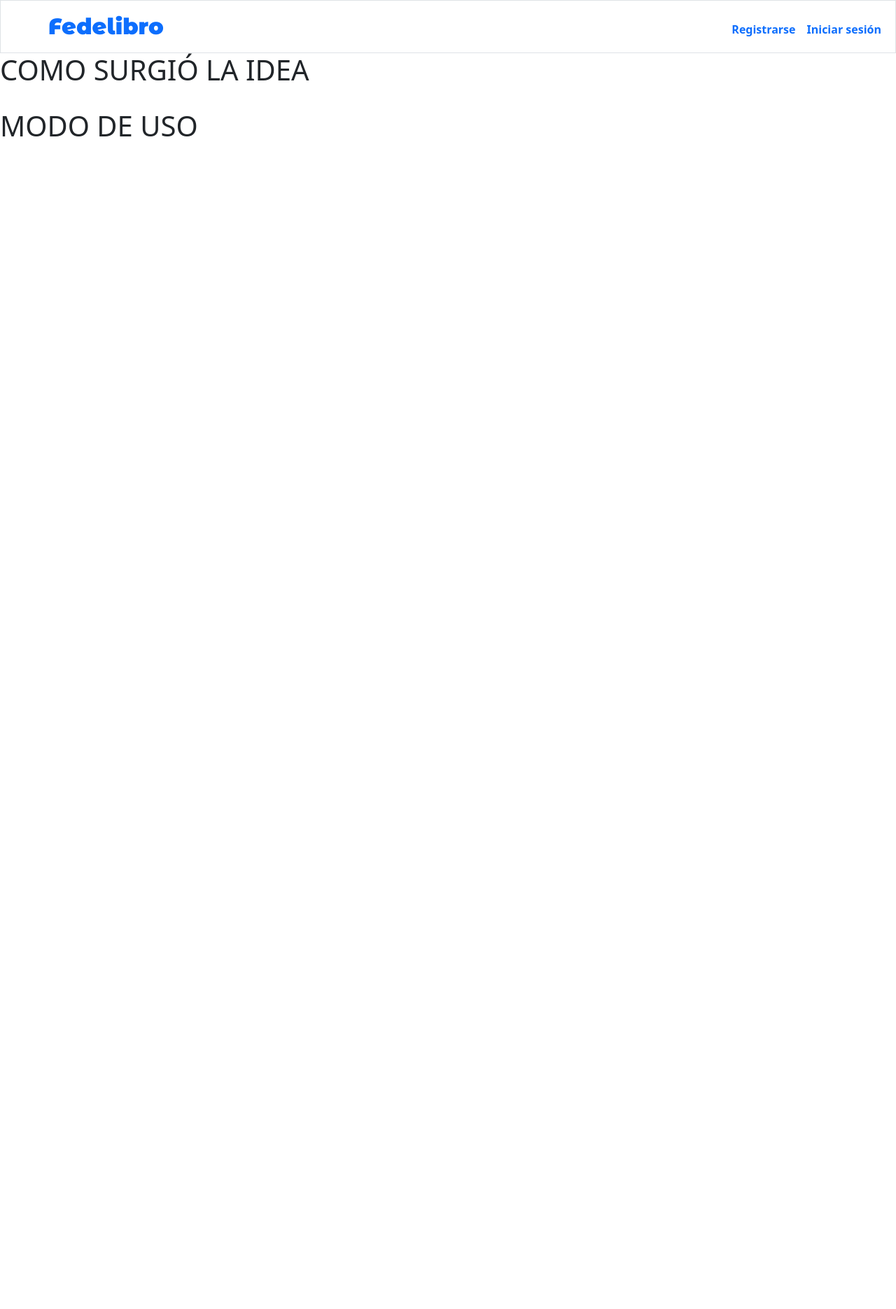
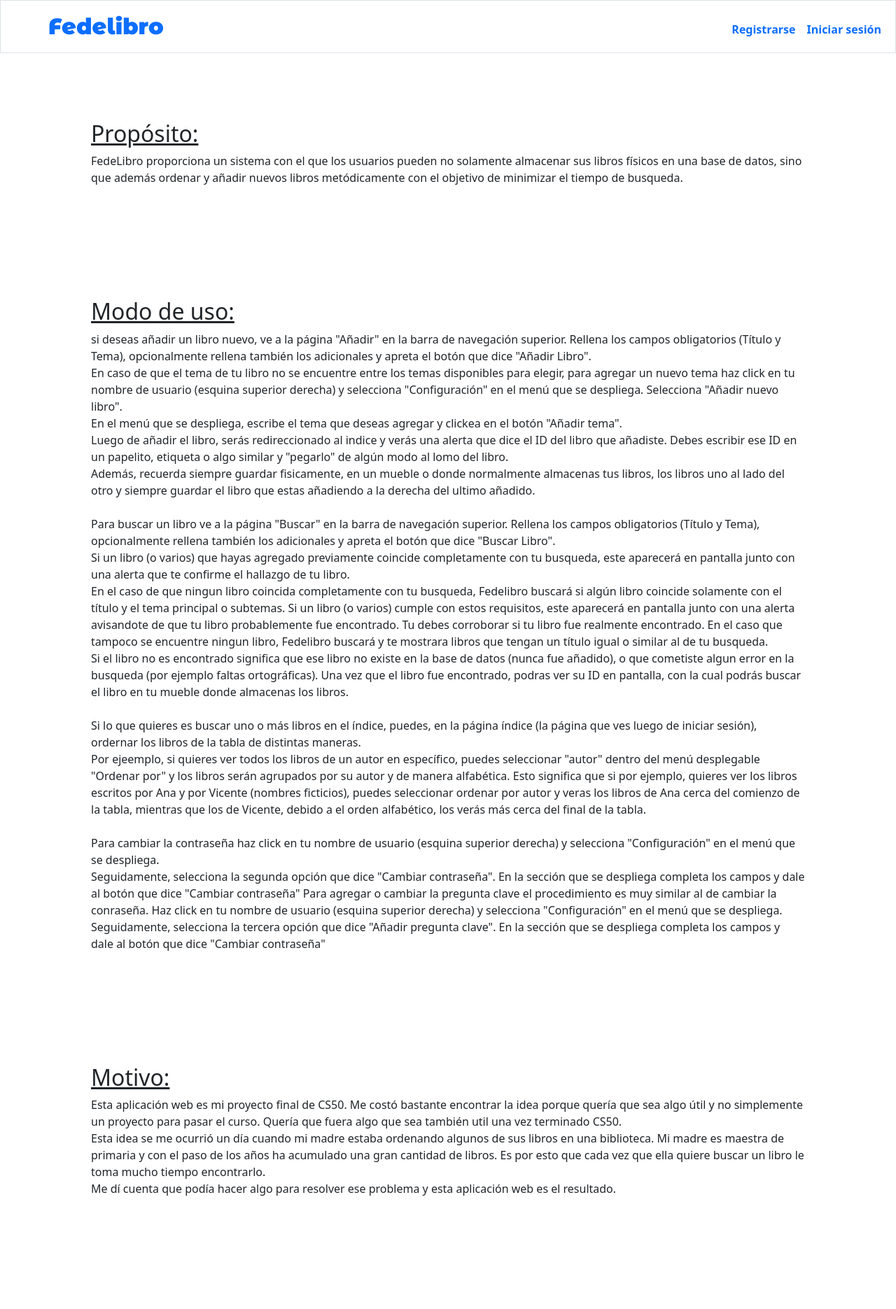
Before and after one commit to FedeLopez17/fedelibro, a Flask app: page /about in a window 1280 px wide. Shown: the whole page at 70% size. Before the commit the page ends 195 px from the top, so only its background shows below. Run offline with Flask 2, Linux system fonts and the light colour scheme; some libraries are stand-ins or nearby versions.

Commit message:
Added both styling and content for the about page

```diff
--- a/static/styles_about.css
+++ b/static/styles_about.css
@@ -0,0 +1,26 @@
+a.nav-link:visited {
+    color: white;
+    text-decoration: none;
+}
+
+a.nav-link:hover {
+    color: white;
+    text-decoration: underline;
+}
+
+a.nav-link:active {
+    color: white;
+    text-decoration: none;
+}
+
+a:hover {
+    color: white;
+    text-decoration: none;
+  }
+
+
+#navdiv{background-image:linear-gradient(121.84deg, #811e68 17.02%, #671d5f 50.23%, #4f2455 83.43%); }
+.navbar-brand{color:white}
+.nav-link{color:white}
+body{background-color:white; font-family: 'Raleway';}
+.title{display:inline; color:#4f2455}
--- a/templates/about.html
+++ b/templates/about.html
@@ -5,7 +5,7 @@
 {% endblock %}
 
 {% block stylesheet %}
-    <link href = "/static/styles_about.css" rel="stylesheet">
+    <link href = "/static/styles_favitest.css" rel="stylesheet">
 {% endblock %}
 
 {% block font %}
@@ -14,7 +14,65 @@
 
 
 {% block main %}
-<h1>COMO SURGIÓ LA IDEA</h1>
-<br>
-<h1>MODO DE USO</h1>
+<div class = "container p-5" id = "all">
+    <div class = "container py-5 mb-5">
+        <h2 class="title"><u>Propósito:</u></h2>
+        <p>
+        FedeLibro proporciona un sistema con el que los usuarios pueden no solamente almacenar
+        sus libros físicos en una base de datos, sino que además
+        ordenar y añadir nuevos libros metódicamente con el objetivo de minimizar el tiempo de busqueda.
+        </p>
+    </div>
+    <div class = "container py-5 mb-5">
+        <h2 class="title"><u>Modo de uso:</u></h2>
+        <p>
+        si deseas añadir un libro nuevo, ve a la página "Añadir" en la barra de navegación superior.
+        Rellena los campos obligatorios (Título y Tema), opcionalmente rellena también los adicionales y apreta el botón que dice "Añadir Libro".<br>
+        En caso de que el tema de tu libro no se encuentre entre los temas disponibles para elegir, para agregar un nuevo tema haz click
+        en tu nombre de usuario (esquina superior derecha) y selecciona "Configuración" en el menú que se despliega.
+        Selecciona "Añadir nuevo libro".<br>En el menú que se despliega, escribe el tema que deseas agregar y clickea en el botón "Añadir tema".<br>
+        Luego de añadir el libro, serás redireccionado al indice y verás una alerta que dice el ID del libro que añadiste.
+        Debes escribir ese ID en un papelito, etiqueta o algo similar y "pegarlo" de algún modo al lomo del libro.<br>
+        Además, recuerda siempre guardar fisicamente, en un mueble o donde normalmente almacenas tus libros, los libros uno al lado del otro
+        y siempre guardar el libro que estas añadiendo a la derecha del ultimo añadido.
+        <br><br>
+
+        Para buscar un libro ve a la página "Buscar" en la barra de navegación superior.
+        Rellena los campos obligatorios (Título y Tema), opcionalmente rellena también los adicionales y apreta el botón que dice "Buscar Libro".<br>
+        Si un libro (o varios) que hayas agregado previamente coincide completamente con tu busqueda, este aparecerá en pantalla junto con una alerta que te confirme el hallazgo de tu libro.<br>
+        En el caso de que ningun libro coincida completamente con tu busqueda, Fedelibro buscará si algún libro coincide solamente con el título y el tema principal o subtemas.
+        Si un libro (o varios) cumple con estos requisitos, este aparecerá en pantalla junto con una alerta avisandote de que tu libro probablemente fue encontrado.
+        Tu debes corroborar si tu libro fue realmente encontrado.
+        En el caso que tampoco se encuentre ningun libro, Fedelibro buscará y te mostrara libros que tengan un título igual o similar al de tu busqueda.<br>
+        Si el libro no es encontrado significa que ese libro no existe en la base de datos (nunca fue añadido), o que cometiste algun error en la busqueda (por ejemplo faltas ortográficas).
+        Una vez que el libro fue encontrado, podras ver su ID en pantalla, con la cual podrás buscar el libro en tu mueble donde almacenas los libros.
+        <br><br>
+
+        Si lo que quieres es buscar uno o más libros en el índice, puedes, en la página índice (la página que ves luego de iniciar sesión), ordernar los libros de la tabla de distintas maneras.<br>
+        Por ejeemplo, si quieres ver todos los libros de un autor en específico, puedes seleccionar "autor" dentro del menú desplegable "Ordenar por" y los libros serán agrupados por su autor y de manera alfabética.
+        Esto significa que si por ejemplo, quieres ver los libros escritos por Ana y por Vicente (nombres ficticios), puedes seleccionar ordenar por autor y veras los libros de Ana cerca del comienzo de la tabla,
+        mientras que los de Vicente, debido a el orden alfabético, los verás más cerca del final de la tabla.
+        <br><br>
+
+        Para cambiar la contraseña haz click en tu nombre de usuario (esquina superior derecha) y selecciona "Configuración" en el menú que se despliega.<br>
+        Seguidamente, selecciona la segunda opción que dice "Cambiar contraseña". En la sección que se despliega completa los campos y dale al botón que dice "Cambiar contraseña"
+
+        Para agregar o cambiar la pregunta clave el procedimiento es muy similar al de cambiar la conraseña. Haz click en tu nombre de usuario (esquina superior derecha)
+        y selecciona "Configuración" en el menú que se despliega.<br>
+        Seguidamente, selecciona la tercera opción que dice "Añadir pregunta clave". En la sección que se despliega completa los campos y dale al botón que dice "Cambiar contraseña"
+        </p>
+
+    </div>
+    <div class = "container py-5 my-5">
+        <h2 class ="title"><u>Motivo:</u></h2>
+        <p>
+        Esta aplicación web es mi proyecto final de CS50. Me costó bastante encontrar la idea porque quería que sea algo útil
+        y no simplemente un proyecto para pasar el curso. Quería que fuera algo que sea también util una vez terminado CS50.<br>
+        Esta idea se me ocurrió un día cuando mi madre estaba ordenando algunos de sus libros en una biblioteca.
+        Mi madre es maestra de primaria y con el paso de los años ha acumulado una gran cantidad de libros.
+        Es por esto que cada vez que ella quiere buscar un libro le toma mucho tiempo encontrarlo.<br>
+        Me dí cuenta que podía hacer algo para resolver ese problema y esta aplicación web es el resultado.
+        </p>
+    </div>
+</div>
 {% endblock %}
```
